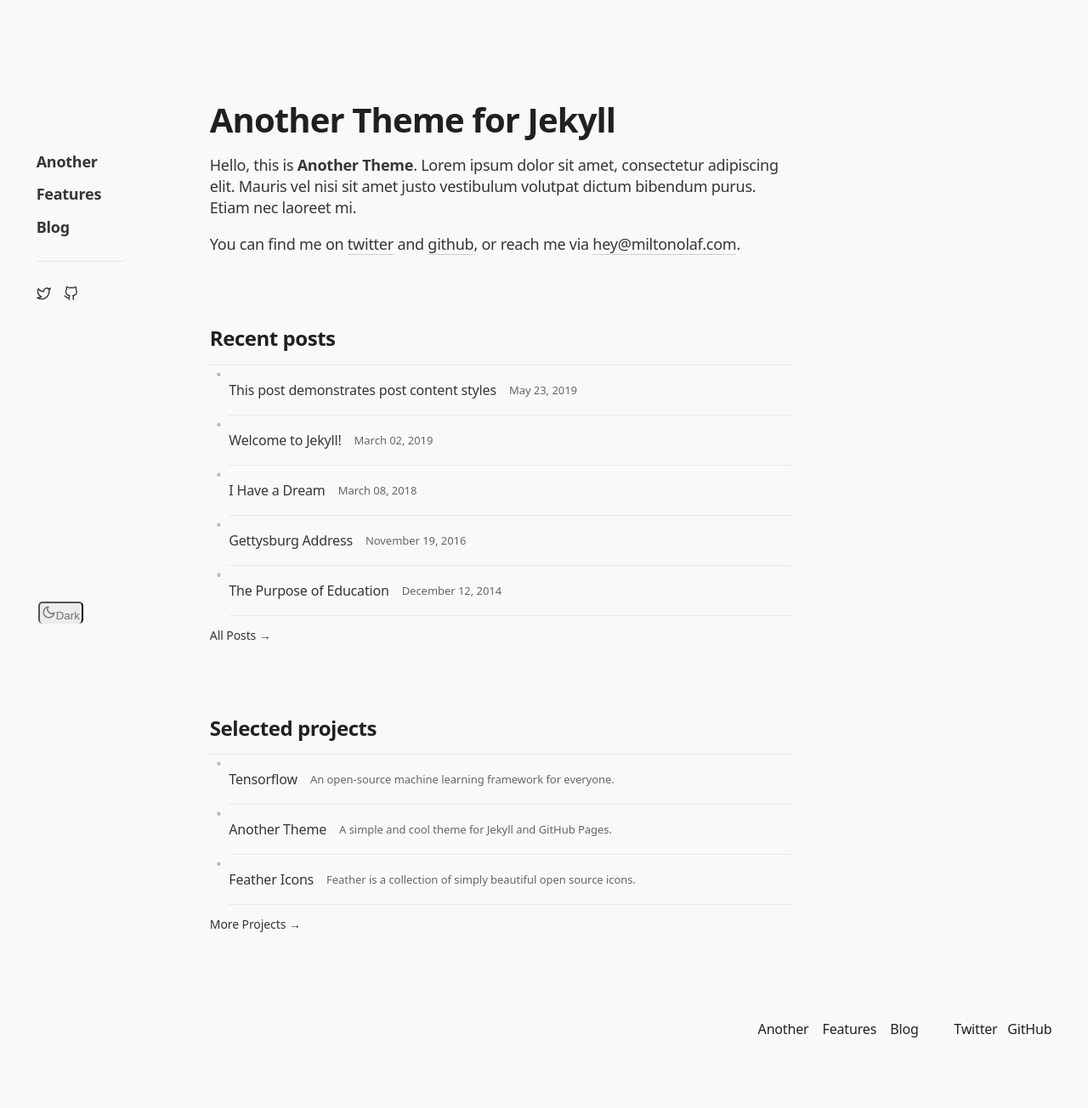
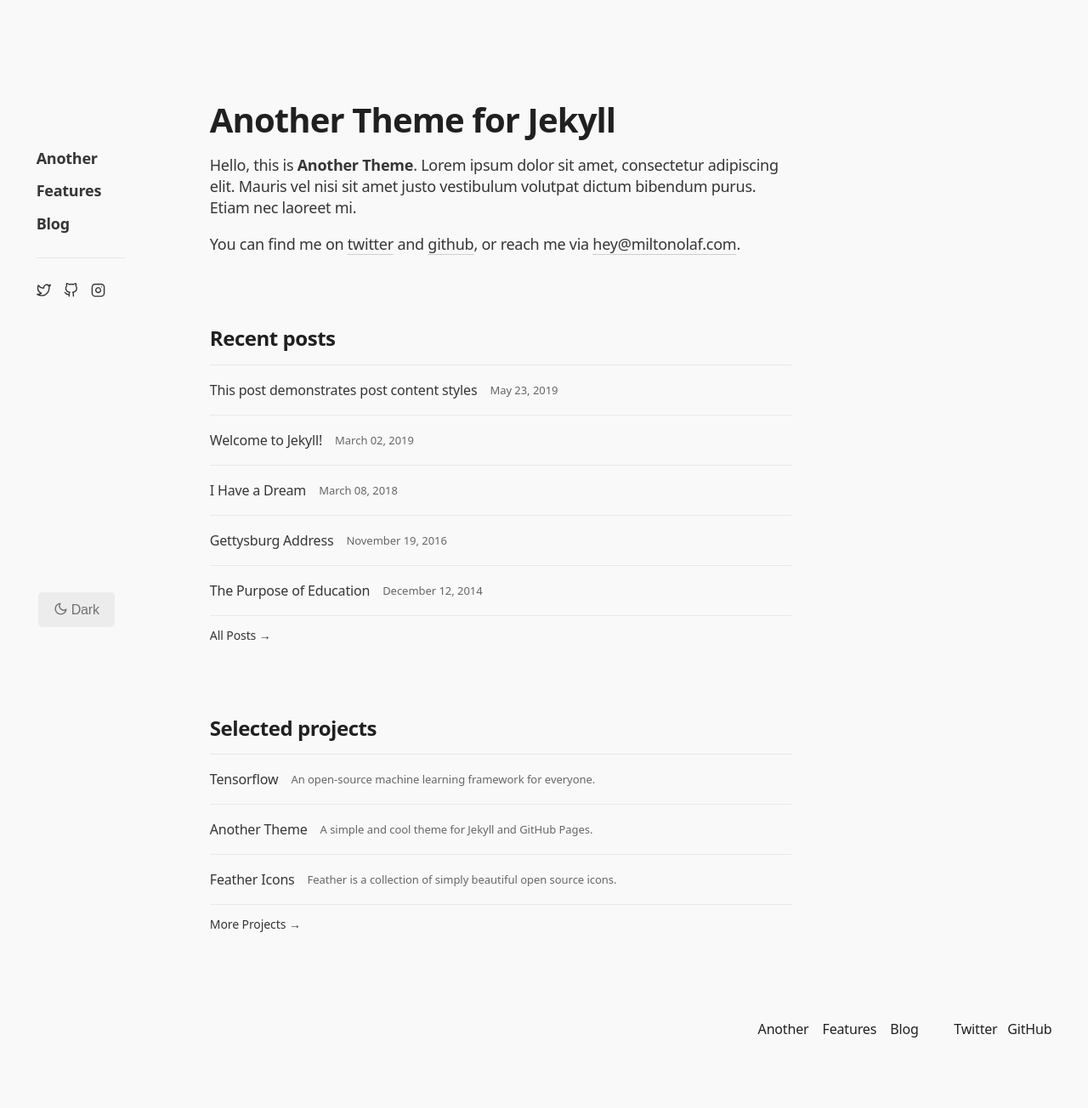
Before and after one commit to miltonparedes/another, a Jekyll site: the page built from index.md, in a window 1280 px wide. Shown: the whole page at 85% size. Built offline with Jekyll 4.4.1, drawn with Linux system fonts in a browser that asks for light colours; some web fonts are replaced; a style sheet for code colours, icons or effects is not loaded.

Commit message:
Minimal changes

```diff
--- a/_config.yml
+++ b/_config.yml
@@ -18,6 +18,7 @@
 social:
   twitter: olafmilton
   github: miltonolaf
+  instagram: github
 
 favicon: favicon.png # favicon name in assets/img/
 
--- a/_layouts/algolia-feed.html
+++ b/_layouts/algolia-feed.html
@@ -11,7 +11,7 @@
   <div class="ais-PoweredBy"></div>
 </div>
 <ul class="posts-feed my-3" id="hits">
-  {% for post in site.posts  limit: 5 %}
+  {% for post in site.posts  limit: 8 %}
     <li class="post-node">
       <a class="post-link row" href="{{ post.url | relative_url }}">
         <div class="col-6 col-sm-4 col-md-3 col-xl-2">
--- a/_sass/another/_buttons.scss
+++ b/_sass/another/_buttons.scss
@@ -1,17 +1,39 @@
 .btn {
+  display: inline-block;
+  margin: .25em 0;
+  padding: .5rem 1rem;
+  text-decoration: none;
+  text-align: center;
   margin: 2px;
   background: rgba(var(--rgb-primary), 0.06);
   color: rgba(var(--rgb-primary), 0.6);
-  padding: 2px;
   border-radius: 5px;
+  border: 0;
 
-  &:hover, &:active, &.active {
+  @include properties($body-md);
+
+  &:hover, &:active {
     background: rgba(var(--rgb-primary), 0.1);
     color: rgba(var(--rgb-primary), 0.6);
+    outline: none;
+  }
+
+  &.active {
     font-weight: 600;
   }
 
   &.disabled, &:disabled {
     opacity: 0.5;
   }
+
+  .icon {
+    margin: 0 4px 0 0;
+    stroke: currentColor;
+    stroke-width: 2;
+    stroke-linecap: round;
+    stroke-linejoin: round;
+    fill: none;
+    top: 2px;
+    position: relative;
+  }
 }
```
Also changed, not shown: blog.md (+1 -0 lines), index.md (+1 -0 lines).
